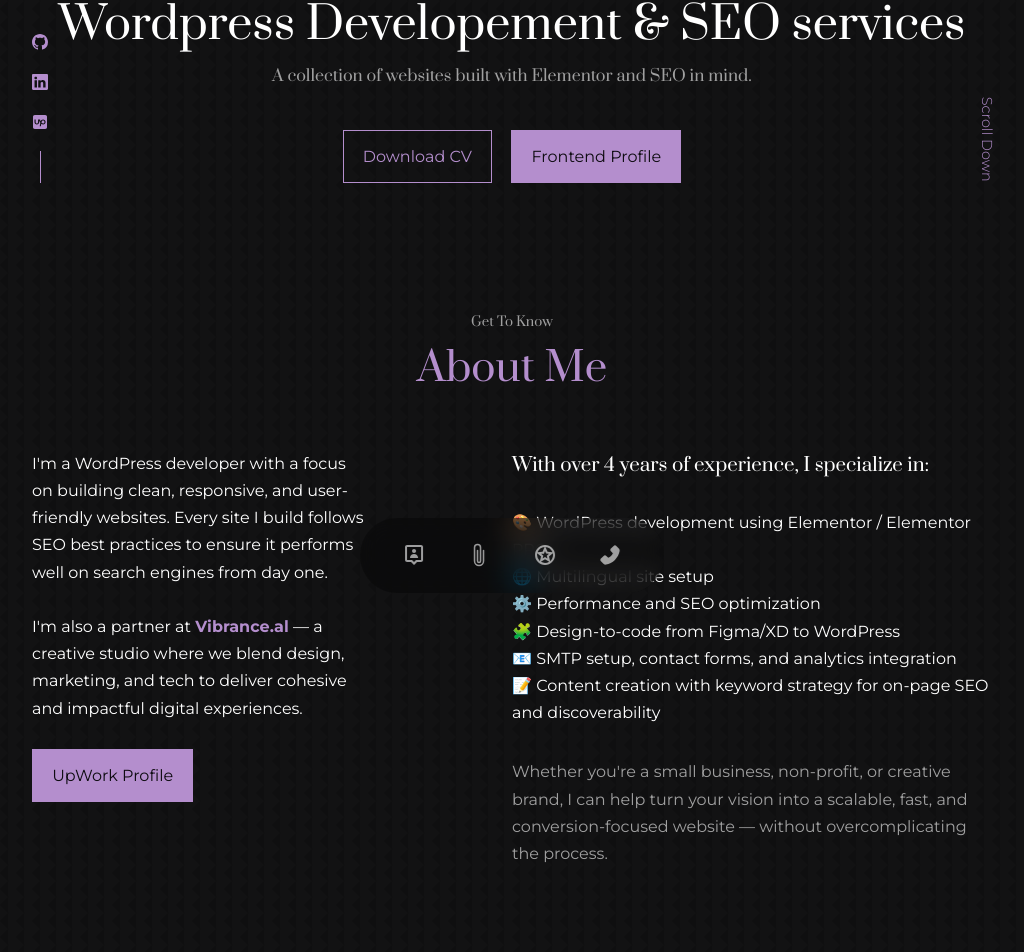
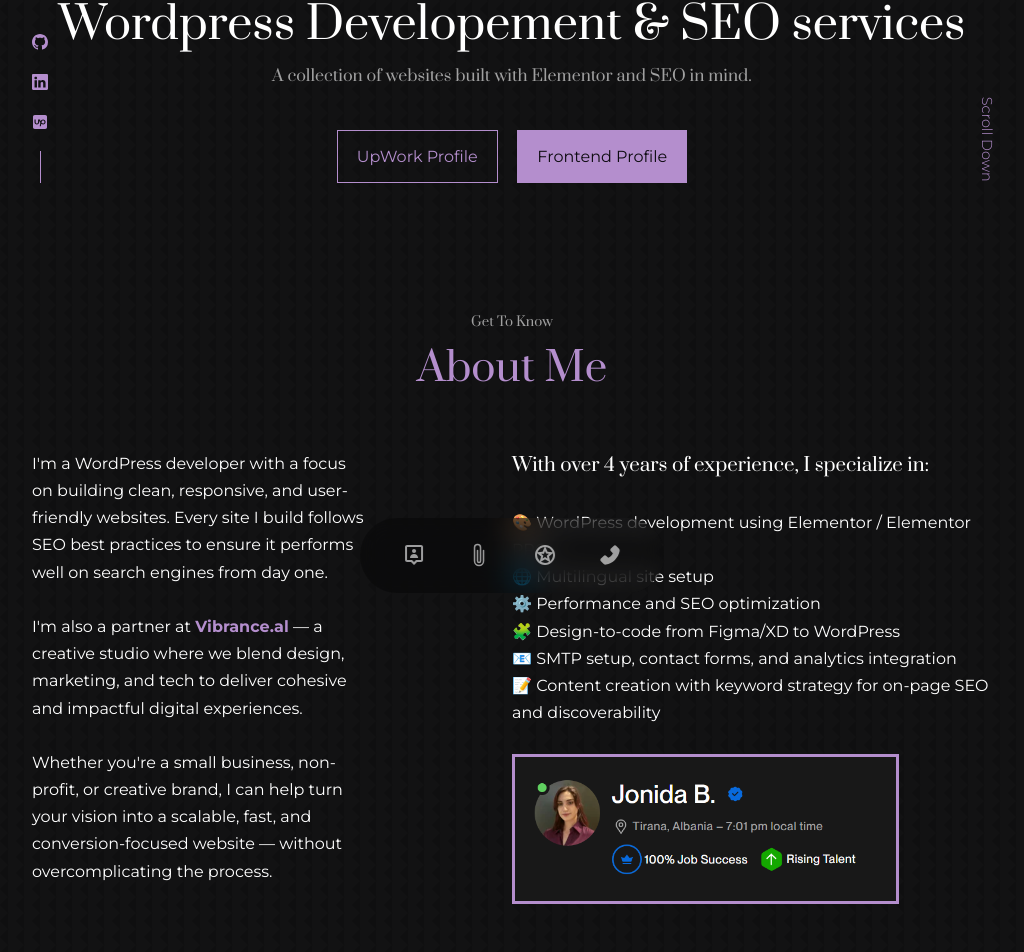
Before and after one commit to nidabaci/nidas-react-portofolio, a React (Create React App) app: page /Wordpress-Portofolio in a window 1280 px wide. Shown: the part 175-1127 px from the top of the page, without its empty margins (128-1152 px from the left). Built offline with nearby package versions, Linux system fonts and the light colour scheme.

Commit message:
added upwork image, changed home button fixed mobile

```diff
--- a/src/components/about/AboutWordpress.jsx
+++ b/src/components/about/AboutWordpress.jsx
@@ -1,4 +1,6 @@
 import "./about.css";
+import UpworkPic from "../../assets/upwork.png";
+
 const AboutWordpress = () => {
   return (
     <section id="about">
@@ -27,17 +29,13 @@
             deliver cohesive and impactful digital experiences.
           </p>
           <br />
-          <a
-            href="https://www.upwork.com/freelancers/~013e3845f52ccca1e7?mp_source=share"
-            target="_blank"
-            rel="noopener noreferrer"
-            className="btn btn-primary"
-          >
-            UpWork Profile
-          </a>
-
+          <p>
+            Whether you're a small business, non-profit, or creative brand, I
+            can help turn your vision into a scalable, fast, and
+            conversion-focused website — without overcomplicating the process.
+          </p>
           <br />
-
+          <br />
           <br />
           <br />
         </div>
@@ -57,11 +55,14 @@
                 discoverability
               </li>
             </ul>
-            <p>
-              Whether you're a small business, non-profit, or creative brand, I
-              can help turn your vision into a scalable, fast, and
-              conversion-focused website — without overcomplicating the process.
-            </p>
+            <br />
+            <div>
+              <img
+                src={UpworkPic}
+                alt="About Upwork"
+                className="about-upwork-img"
+              />
+            </div>
           </div>
         </div>
       </div>
--- a/src/components/about/about.css
+++ b/src/components/about/about.css
@@ -29,27 +29,6 @@
   transform: rotate(0);
 }
 
-/* .about__cards {
-    display: grid;
-    grid-template-columns: repeat(3, 1fr);
-    gap: 1.5rem;
-}
-
-.about__card {
-    background: var(--color-bg-variant);
-    border: 1px solid transparent;
-    padding: 2rem;
-    text-align: center;
-    border-radius: 1rem;
-    transition: var(--transition);
-}
-
-.about__card:hover {
-    background: transparent;
-    border-color: var(--color-primary-variant);
-    cursor: default;
-} */
-
 .about__icon {
   color: var(--color-primary);
   font-size: 1.4rem;
@@ -68,6 +47,15 @@
 .about__content p {
   margin: 2rem 0 2.6rem;
   color: var(--color-light);
+}
+
+.about-upwork-img {
+  padding: 3px;
+  background-color: #b48ecd;
+  height: 150px;
+  object-fit: contain;
+  object-position: left;
+  width: auto;
 }
 
 /* RESPONSIVE BEHAVIOUR  (for medium devices) */
@@ -93,6 +81,9 @@
     width: 65%;
     margin: 0 auto 3rem;
   }
+  .about-upwork-img {
+    height: 110px;
+  }
 
   .about__cards {
     grid-template-columns: 1fr 1fr;
--- a/src/components/header/CTA.jsx
+++ b/src/components/header/CTA.jsx
@@ -6,9 +6,21 @@
   const isWordpressPage = location.pathname === "/Wordpress-Portofolio";
   return (
     <div className="cta">
-      <a href={CV} download className="btn">
-        Download CV
-      </a>
+      {isWordpressPage ? (
+        <a
+          href="https://www.upwork.com/freelancers/~013e3845f52ccca1e7?mp_source=share"
+          target="_blank"
+          rel="noopener noreferrer"
+          className="btn"
+        >
+          UpWork Profile
+        </a>
+      ) : (
+        <a href={CV} download className="btn">
+          Download CV
+        </a>
+      )}
+
       {isWordpressPage ? (
         <Link to="/" className="btn btn-primary">
           Frontend Profile
```
Also changed, not shown: src/assets/upwork.png (added).
